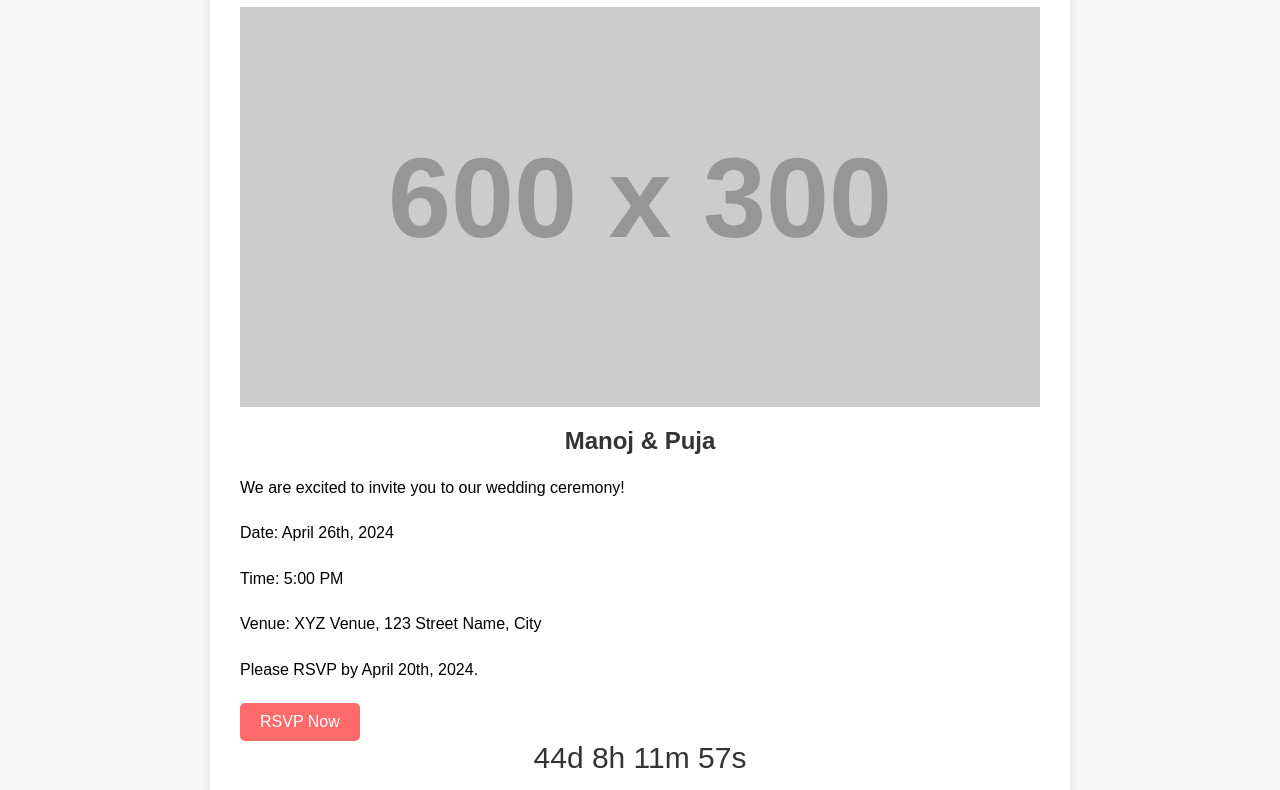
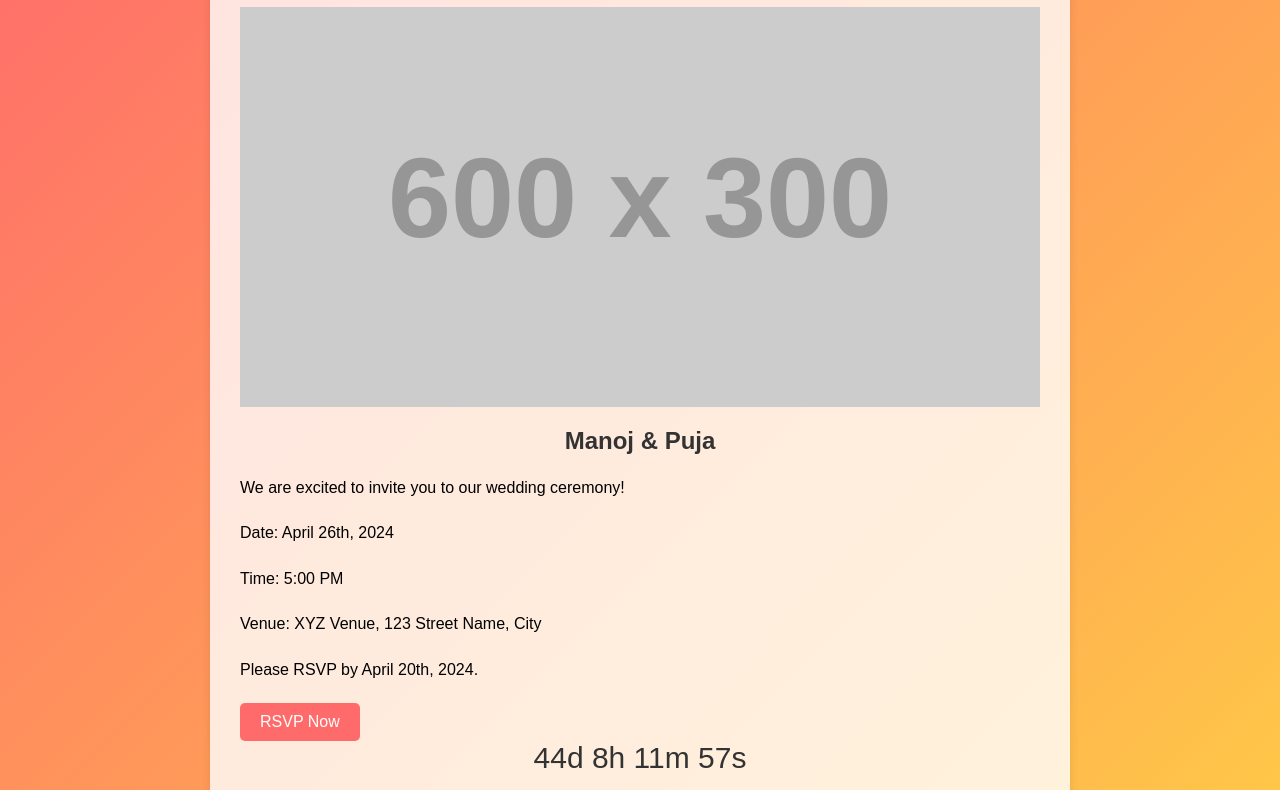
Before and after one commit to manojkumar894/Invite, a plain HTML site: page index.html in a window 1280 px wide. Shown: the part 153-943 px from the top of the page. Drawn offline with Linux system fonts and the light colour scheme; placeholder pictures from the web are drawn by us.

Commit message:
color changed

```diff
--- a/index.html
+++ b/index.html
@@ -9,13 +9,13 @@
     font-family: Arial, sans-serif;
     margin: 0;
     padding: 0;
-    background-color: #f7f7f7;
+    background: linear-gradient(135deg, #FF6B6B, #FFC947);
   }
 
   .container {
     max-width: 800px;
     margin: 50px auto;
-    background-color: #fff;
+    background-color: rgba(255, 255, 255, 0.8);
     border-radius: 10px;
     padding: 30px;
     box-shadow: 0 0 10px rgba(0, 0, 0, 0.1);
```
